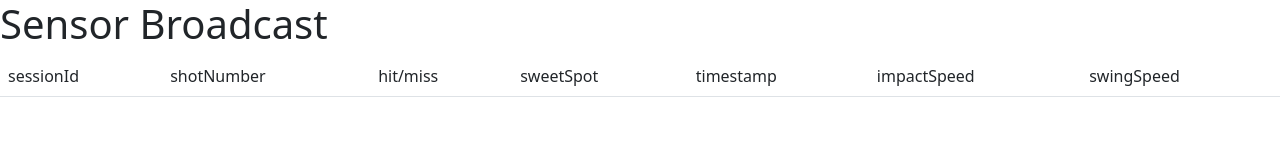
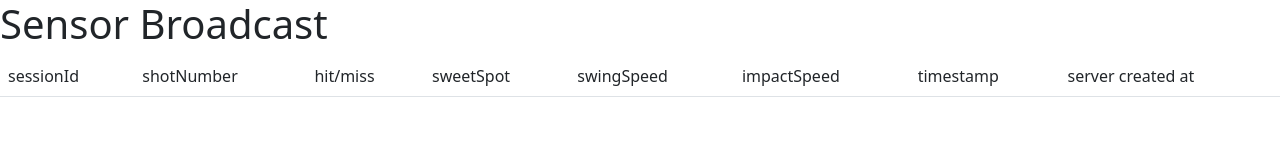
Before and after one commit to StrShri/broadcast, a plain HTML site: page index.html in a window 1280 px wide. Drawn offline with nearby package versions, Linux system fonts and the light colour scheme; no server answers.

Commit message:
Update index.html

```diff
--- a/index.html
+++ b/index.html
@@ -43,13 +43,17 @@ Online HTML, CSS and JavaScript editor to run code online.
           sweetSpot
         </td>
         <td>
-          timestamp
+          swingSpeed
         </td>
+
         <td>
           impactSpeed
         </td>
         <td>
-          swingSpeed
+          timestamp
+        </td>
+        <td>
+          server created at
         </td>
         </tr>
       </thead>
```
